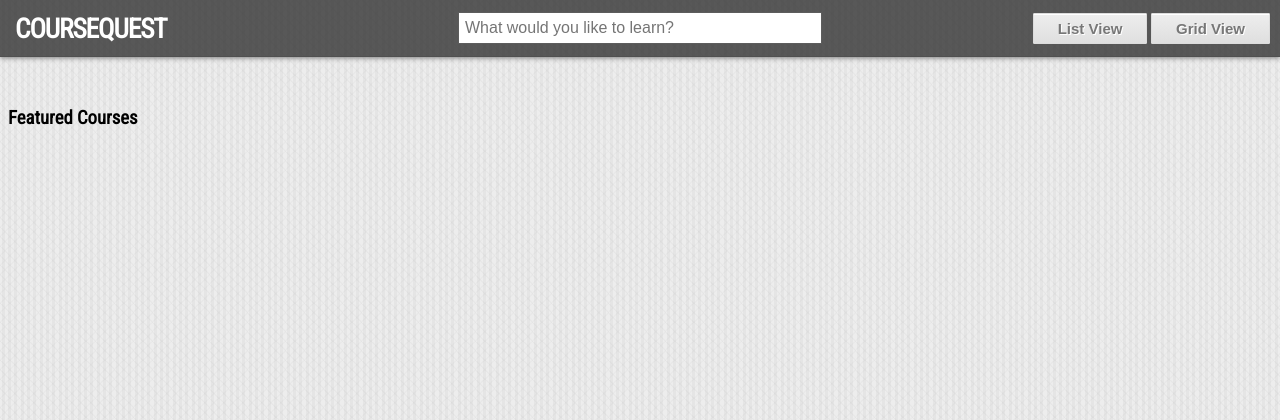
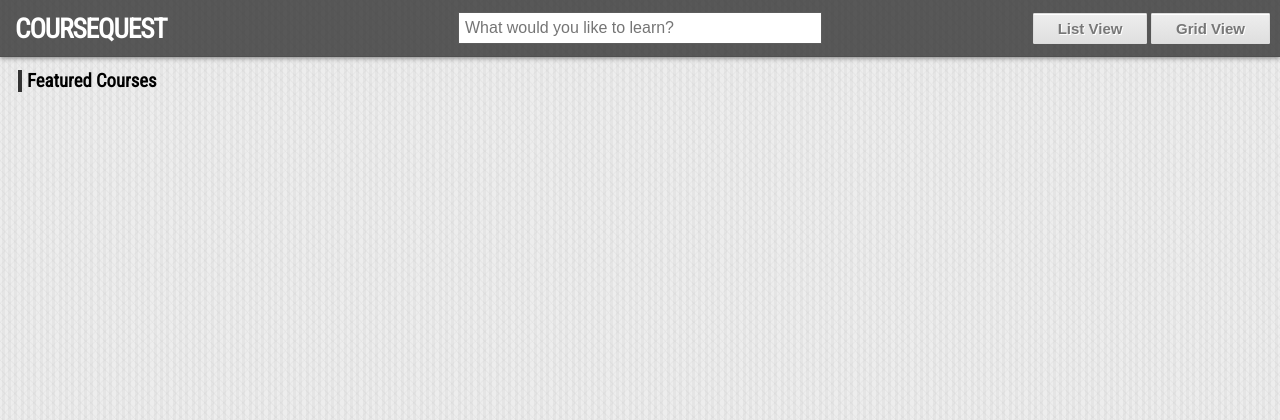
Before and after one commit to JPAdv-zz/CourseQuest, a CodeIgniter app: page /coursequest/index.php/home in a window 1280 px wide. Shown: the top 420 px of the page. Run offline with CodeIgniter, Linux system fonts and the light colour scheme; some libraries are stand-ins or nearby versions.

Commit message:
style changes

```diff
--- a/src/application/views/home_view.php
+++ b/src/application/views/home_view.php
@@ -156,8 +156,8 @@
 
 </div>
 
-<h3 id="search_term"></h3>
-<div id="tablecontainer">
+<h3 id="search_term" style="margin-top: 70px;"></h3>
+<div id="tablecontainer" style="padding-top: 0;">
 
 </div>
 
--- a/src/assets/stylesheets/home_view.css
+++ b/src/assets/stylesheets/home_view.css
@@ -266,3 +266,9 @@ input#search_box.ui-autocomplete-input:focus {
     border-radius: 0px;
     -webkit-border-radius: 0px;
 }
+
+h3{
+    margin: 5px 10px;
+    padding: 0 0 0 5px;
+    border-left: 4px solid #333;
+}
```
